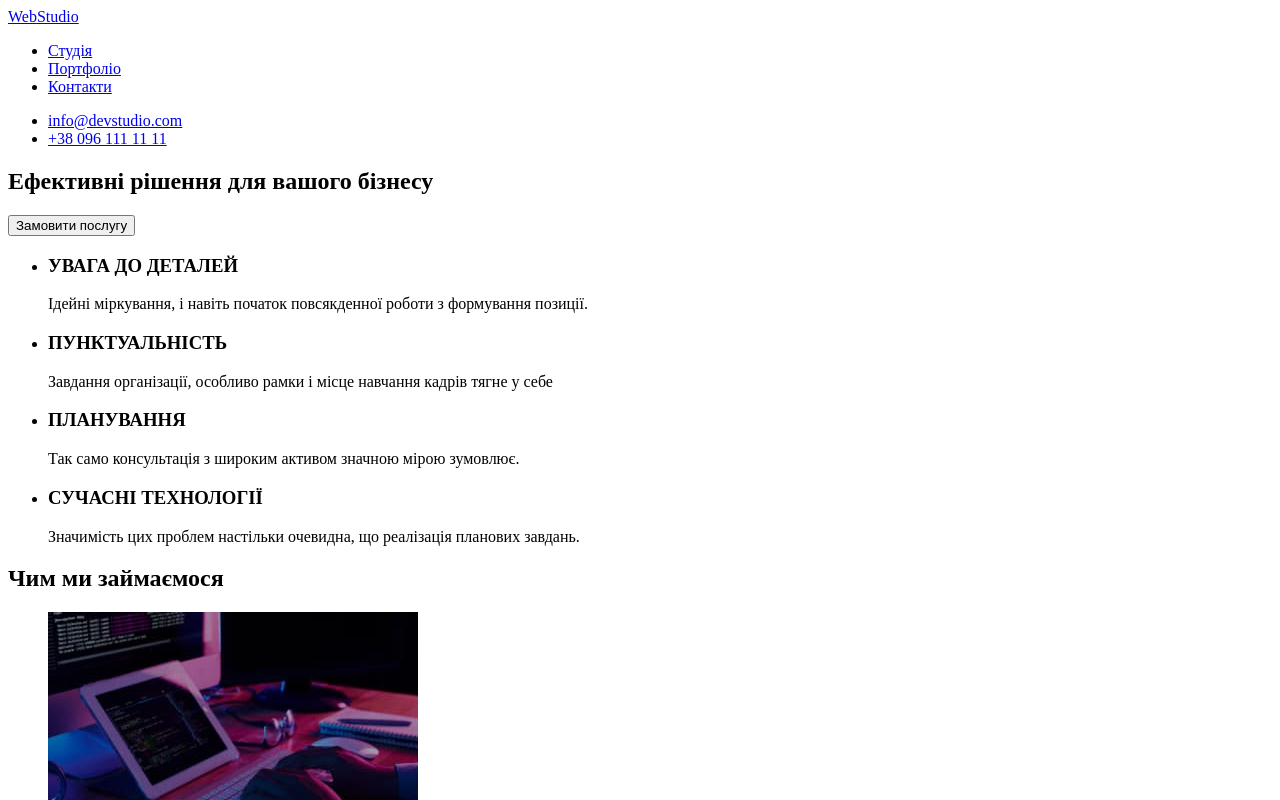
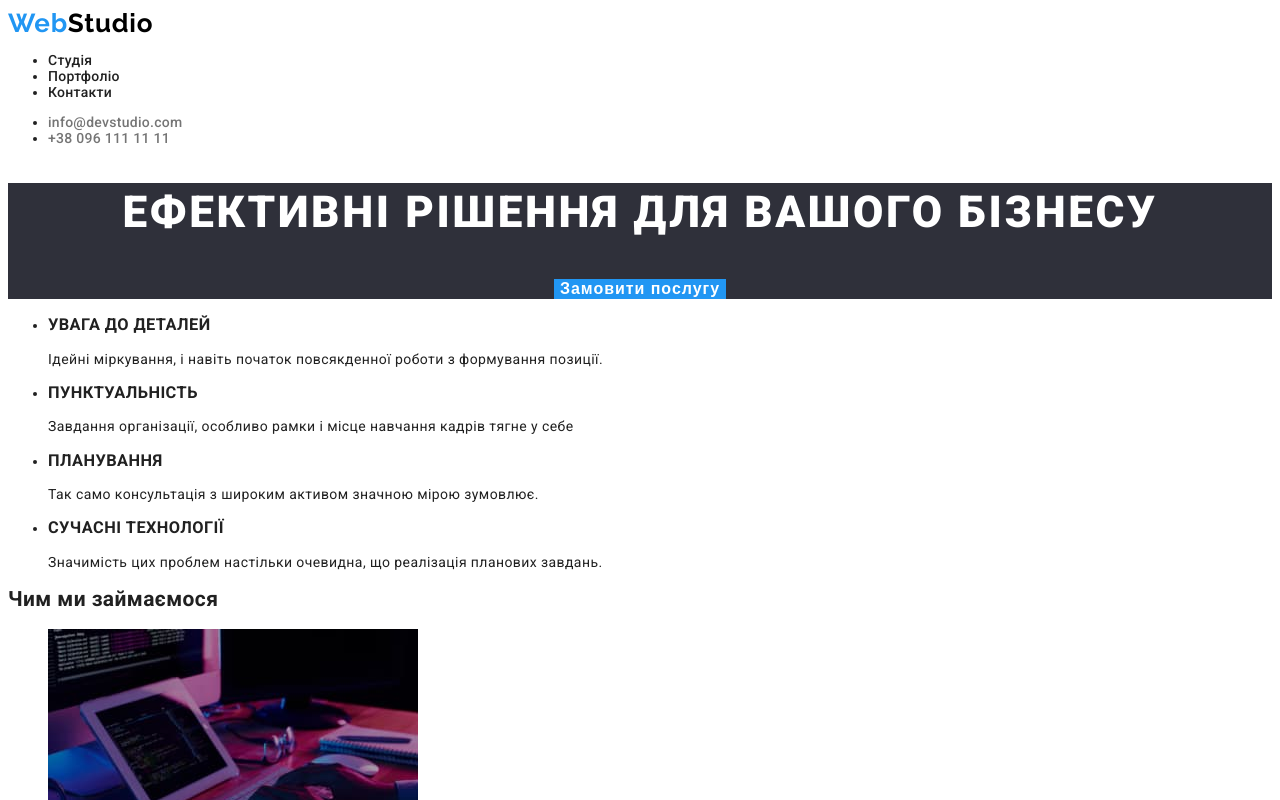
Before and after one commit to IraTokar/goit-homework-02, a plain HTML site: page index.html in a window 1280 px wide. Shown: the top 800 px of the page. Drawn offline with Linux system fonts and the light colour scheme.

Commit message:
Підключила стилі для хедеру, футеру та секції «герой»

```diff
--- /dev/null
+++ b/css/styles.css
@@ -0,0 +1,125 @@
+:root {
+    --text-font: 'Roboto', sans-serif;
+    --secondary-font: 'Raleway',sans-serif;
+
+    /* Text colors*/
+    --accent-color: #2196F3;
+    --main-text-color: #212121;
+    --secondary-text-color: #FFF;
+    --description-text-color: #757575;
+
+    /* Background colors */
+    --main-background-color: #fff;
+    --background-color-dark: #2F303A;
+    --background-color-light: #F5F4FA;
+}
+
+body {
+    font-family: var(--text-font);
+    color: var(--main-text-color);
+    background-color: var(--main-background-color);
+    font-size: 14px;
+    line-height: normal;
+    letter-spacing: 0.42px;
+}
+
+.link {
+    text-decoration: none;
+    font-style: normal;
+}
+
+/* Header styles */
+
+.header-logo {
+    color: #000;
+    font-family: var(--secondary-font);
+    font-size: 26px;
+    font-weight: 700;
+    letter-spacing: 0.78px;
+}
+
+.logo-accent {
+    color: var(--accent-color);
+    font-size: 26px;
+    font-weight: 700;
+    letter-spacing: 0.78px;
+    font-family: var(--secondary-font);
+}
+
+.header-link {
+    color: var(--main-text-color);
+    font-weight: 500;
+    letter-spacing: 0.28px;
+}
+
+.header-link:hover,
+.header-link:focus {
+    color: var(--accent-color);
+}
+
+.contact-link {
+    color: var(--description-text-color);
+    font-weight: 500;
+    letter-spacing: 0.28px;
+}
+
+.contact-link:hover,
+.contact-link:focus {
+    color: var(--accent-color);
+}
+
+/* Main styles */
+
+/* Hero section */
+
+.hero {
+    background-color: var(--background-color-dark);
+    text-align: center;
+}
+
+.hero-title {
+    color: var(--secondary-text-color);
+    font-size: 44px;
+    font-weight: 900;
+    line-height: 1.36;
+    letter-spacing: 2.64px;
+    text-transform: uppercase;
+}
+
+.hero-button {
+    background-color: var(--accent-color);
+    color: var(--secondary-text-color);
+    font-size: 16px;
+    font-weight: 700;
+    line-height: 1,87;
+    letter-spacing: 0.96px;
+    border: none;
+}
+
+/* Advantages styles */
+
+
+
+/* Footer styles */
+
+.footer {
+    background-color: var(--background-color-dark);
+}
+
+.footer-logo {
+    color: var(--secondary-text-color);
+    font-family: var(--secondary-font);
+    font-size: 26px;
+    font-weight: 700;
+    letter-spacing: 0.78px;
+}
+
+.map-link {
+    color: var(--secondary-text-color);
+    line-height: 1,71px;
+    letter-spacing: 0.42px;
+}
+
+.footer .contact-link {
+    color: rgba(255, 255, 255, 0.60);
+}
--- a/index.html
+++ b/index.html
@@ -5,28 +5,43 @@
     <meta http-equiv="X-UA-Compatible" content="IE=edge" />
     <meta name="viewport" content="width=device-width, initial-scale=1.0" />
     <title>WebStudio</title>
+
+    <link rel="preconnect" href="https://fonts.googleapis.com" />
+    <link rel="preconnect" href="https://fonts.gstatic.com" crossorigin />
+    <link
+      href="https://fonts.googleapis.com/css2?family=Raleway:wght@700&family=Roboto:wght@400;500;700;900&display=swap"
+      rel="stylesheet"
+    />
+
+    <link rel="stylesheet" href="./css/styles.css" />
   </head>
   <body>
     <!-- Header -->
     <header class="header">
       <!-- Header navigation -->
       <nav class="header-navigations">
-        <a class="header-logo" href="./index.html"><span>Web</span>Studio</a>
+        <a class="link header-logo" href="./index.html"
+          ><span class="logo-accent">Web</span>Studio</a
+        >
         <ul class="header-links-nav">
-          <li><a class="header-link" href="./index.html">Студія</a></li>
-          <li><a class="header-link" href="./portfolio.html">Портфоліо</a></li>
-          <li><a class="header-link" href="#">Контакти</a></li>
+          <li><a class="link header-link" href="./index.html">Студія</a></li>
+          <li>
+            <a class="link header-link" href="./portfolio.html">Портфоліо</a>
+          </li>
+          <li><a class="link header-link" href="#">Контакти</a></li>
         </ul>
       </nav>
       <!-- Header contacts -->
       <ul class="header-contacts-list">
         <li class="contact-link-item">
-          <a class="contact-link" href="mailto:info@devstudio.com"
+          <a class="link contact-link" href="mailto:info@devstudio.com"
             >info@devstudio.com</a
           >
         </li>
         <li class="contact-link-item">
-          <a class="contact-link" href="tel:+380961111111">+38 096 111 11 11</a>
+          <a class="link contact-link" href="tel:+380961111111"
+            >+38 096 111 11 11</a
+          >
         </li>
       </ul>
     </header>
@@ -155,19 +170,23 @@
     <!-- Footer -->
     <footer class="footer">
       <!-- Footer navigation -->
-      <a class="header-logo" href="./index.html"><span>Web</span>Studio</a>
+      <a class="link footer-logo" href="./index.html"
+        ><span class="logo-accent">Web</span>Studio</a
+      >
       <!-- Footer contacts -->
       <address class="footer-contacts">
         <a
-          class="fmap-link"
+          class="link map-link"
           href="https://goo.gl/maps/1FD8mKBqTNXSPeUQA"
           target="_blank"
           >м. Київ, пр-т Лесі Українки, 26</a
         >
-        <a class="contact-link" href="mailto:info@devstudio.com"
+        <a class="link contact-link" href="mailto:info@devstudio.com"
           >info@devstudio.com</a
         >
-        <a class="contact-link" href="tel:+380961111111">+38 096 111 11 11</a>
+        <a class="link contact-link" href="tel:+380961111111"
+          >+38 096 111 11 11</a
+        >
       </address>
     </footer>
   </body>
```
Also changed, not shown: portfolio.html (+29 -10 lines).
